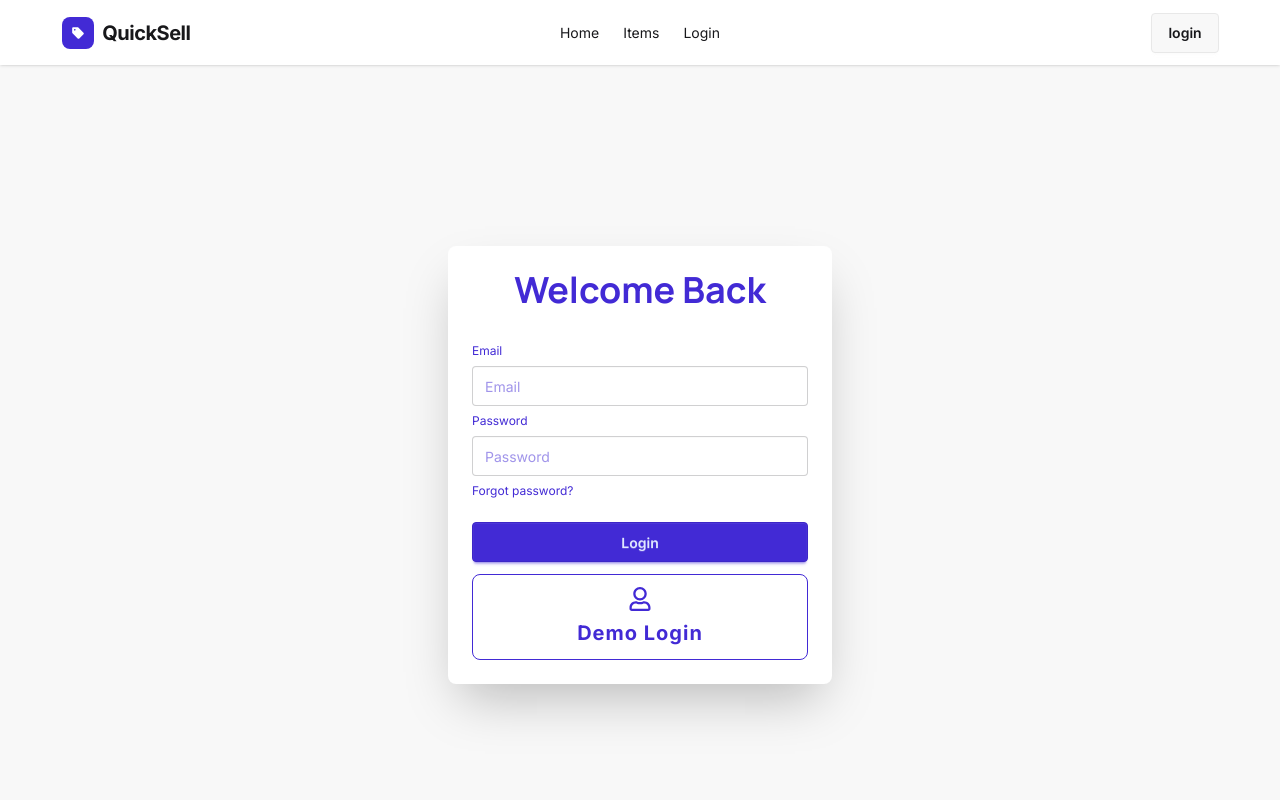
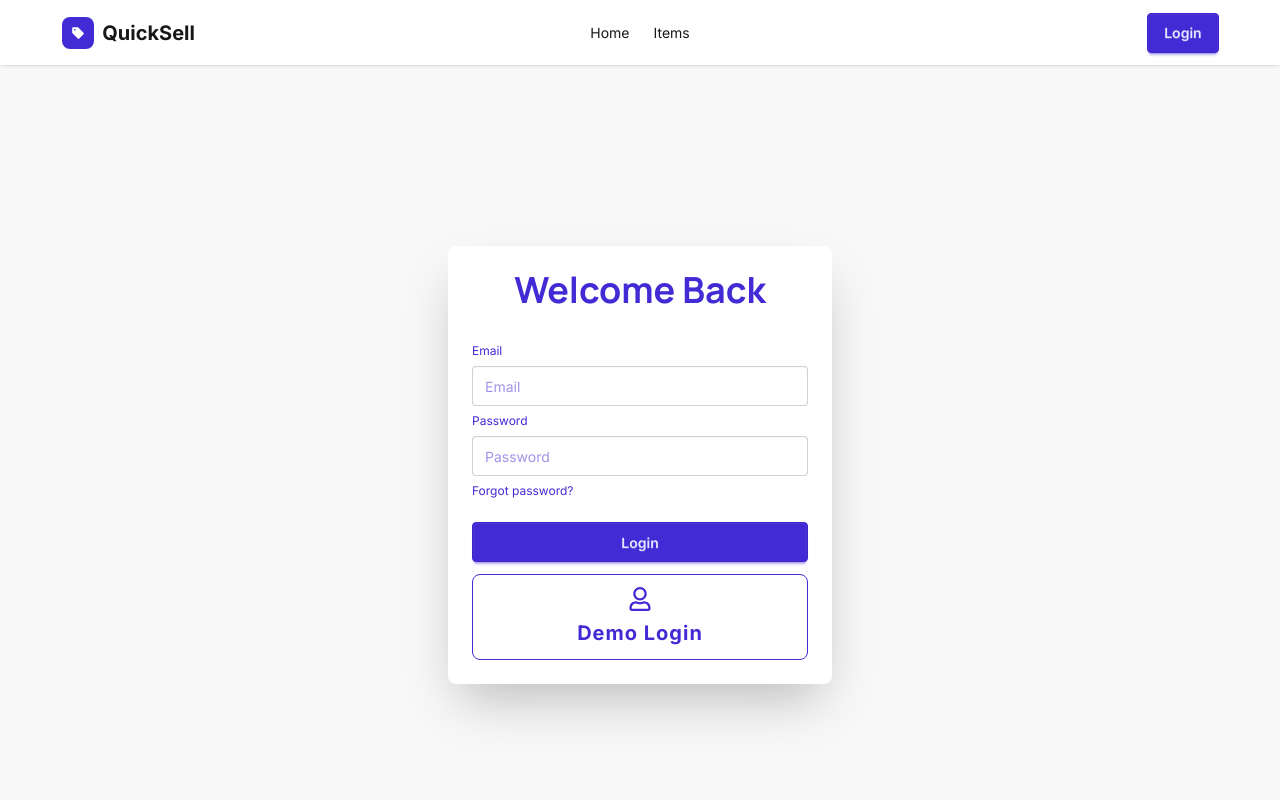
Before and after one commit to MdRehanAli/quick-sell, a Next.js app: page /login in a window 1280 px wide. Shown: the top 800 px of the page. Built offline with nearby package versions, Linux system fonts and the light colour scheme.

Commit message:
update navbar and login

```diff
--- a/src/components/Login.jsx
+++ b/src/components/Login.jsx
@@ -18,6 +18,7 @@ const LoginPage = () => {
         e.preventDefault();
         if (email === demoEmail && password === demoPassword) {
             document.cookie = "auth=true; path=/";
+            window.dispatchEvent(new Event("auth-change"));
             router.push("/items");
 
             Swal.fire({
@@ -40,11 +41,17 @@ const LoginPage = () => {
     }
 
     const handleDemoLogin = () => {
-        setEmail(demoEmail);
-        setPassword(demoPassword);
+        document.cookie = "auth=true; path=/";
+        window.dispatchEvent(new Event("auth-change"));
+        router.push("/items");
 
-        // document.cookie = "auth=true; path=/";
-        // router.push("/items");
+        Swal.fire({
+            position: "top-end",
+            icon: "success",
+            title: "Demo login successful",
+            showConfirmButton: false,
+            timer: 1500
+        });
     }
 
     return (
--- a/src/components/Navbar.jsx
+++ b/src/components/Navbar.jsx
@@ -1,42 +1,69 @@
-import Link from 'next/link';
-import React from 'react';
-import { MdSell } from 'react-icons/md';
+"use client";
+
+import Link from "next/link";
+import React, { useEffect, useState } from "react";
+import { MdSell } from "react-icons/md";
 
 const Navbar = () => {
-    const navLinks = <>
+  const [isAuth, setIsAuth] = useState(false);
+
+  const checkAuth = () => {
+    setIsAuth(document.cookie.includes("auth=true"));
+  };
+
+  useEffect(() => {
+    checkAuth();
+
+    // listen for login/logout events
+    window.addEventListener("auth-change", checkAuth);
+
+    return () => {
+      window.removeEventListener("auth-change", checkAuth);
+    };
+  }, []);
+
+  const logout = () => {
+    document.cookie = "auth=; Max-Age=0; path=/";
+    window.dispatchEvent(new Event("auth-change"));
+    window.location.href = "/login";
+  };
+
+  return (
+    <header className="shadow-sm sticky top-0 z-50">
+      <div className="navbar bg-base-100 w-11/12 max-w-7xl mx-auto">
+
+        {/* LEFT */}
+        <div className="navbar-start">
+          <Link href="/" className="btn btn-ghost px-0 flex items-center gap-2">
+            <div className="size-8 bg-primary rounded-lg flex items-center justify-center text-white">
+              <MdSell />
+            </div>
+            <span className="text-xl font-bold">QuickSell</span>
+          </Link>
+        </div>
+
+        {/* CENTER */}
+        <div className="navbar-center hidden lg:flex">
+          <ul className="menu menu-horizontal px-1">
             <li><Link href="/">Home</Link></li>
             <li><Link href="/items">Items</Link></li>
-        <li><Link href="/login">Login</Link></li>
-    </>
-    return (
-        <header className='shadow-sm sticky top-0 z-50'>
-            <div className="navbar bg-base-100 w-11/12 max-w-7xl mx-auto">
-                <div className=" navbar-start">
-                    <div className="dropdown">
-                        <div tabIndex={0} role="button" className="btn btn-ghost lg:hidden">
-                            <svg xmlns="http://www.w3.org/2000/svg" className="h-5 w-5" fill="none" viewBox="0 0 24 24" stroke="currentColor"> <path strokeLinecap="round" strokeLinejoin="round" strokeWidth="2" d="M4 6h16M4 12h8m-8 6h16" /> </svg>
-                        </div>
-                        <ul
-                            tabIndex="-1"
-                            className="menu menu-sm dropdown-content bg-base-100 rounded-box z-1 mt-3 w-52 p-2 shadow">
-                            {navLinks}
+            {isAuth && <li><Link href="/items/add">Add Item</Link></li>}
           </ul>
         </div>
-                    <Link href="/" className="btn btn-ghost px-0 flex items-center gap-2">
-                        <div className="size-8 bg-primary rounded-lg flex items-center justify-center text-white">
-                            <span className="material-symbols-outlined"><MdSell /></span>
+
+        {/* RIGHT — SINGLE BUTTON */}
+        <div className="navbar-end">
+          {!isAuth ? (
+            <Link href="/login" className="btn btn-primary">
+              Login
+            </Link>
+          ) : (
+            <button onClick={logout} className="btn btn-error">
+              Logout
+            </button>
+          )}
         </div>
-                        <span className="text-xl font-bold tracking-tight">QuickSell</span>
-                    </Link>
-                </div>
-                <div className="navbar-center hidden lg:flex">
-                    <ul className="menu menu-horizontal px-1">
-                        {navLinks}
-                    </ul>
-                </div>
-                <div className="navbar-end">
-                    <Link href={"/login"} className="btn">login</Link>
-                </div>
+
       </div>
     </header>
   );
```
Lines whose indentation alone changed are shown as unchanged.
